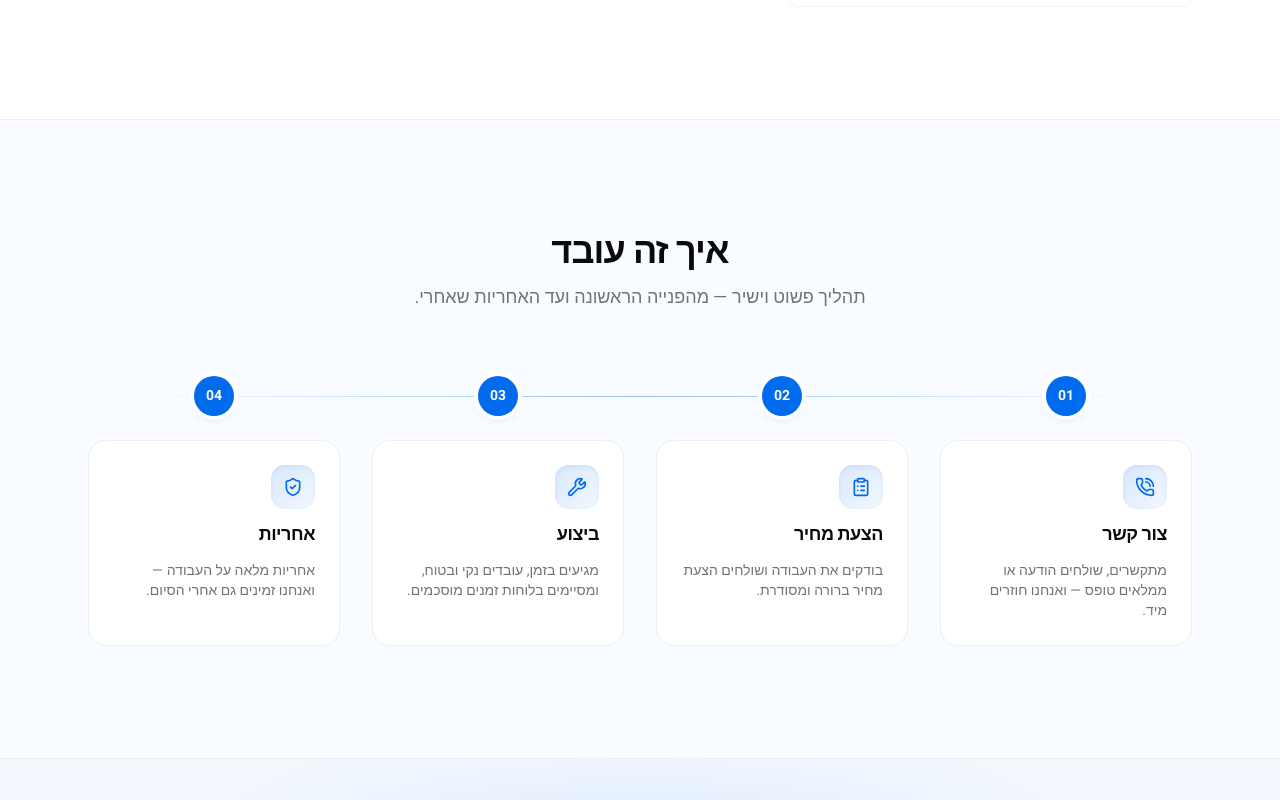
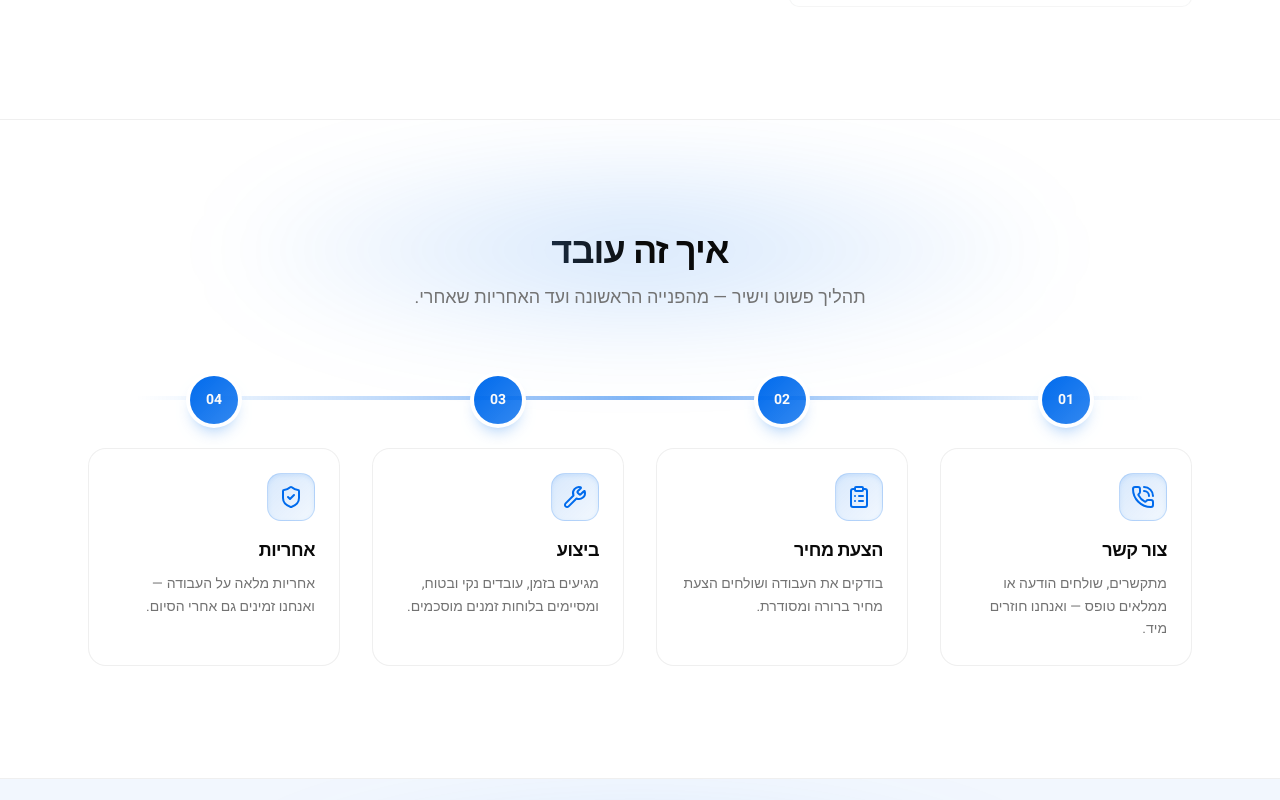
Before and after one commit to bben15600-sys/eli-energy, a Next.js app: page / in a window 1280 px wide. Shown: the part 2720-3520 px from the top of the page. Built offline with nearby package versions, Linux system fonts and the light colour scheme; no server answers.

Commit message:
feat(process): premium styling with gradient text, enhanced timeline, and improved card layout

```diff
--- a/components/site/process.tsx
+++ b/components/site/process.tsx
@@ -28,11 +28,16 @@ export function Process() {
   return (
     <section
       id="process"
-      className="border-b border-border/60 bg-accent/20 py-20 md:py-28"
+      className="relative overflow-hidden border-b border-border/60 py-20 md:py-28"
     >
+      <div
+        aria-hidden
+        className="pointer-events-none absolute left-1/2 top-0 -z-10 h-[260px] w-[80%] -translate-x-1/2 rounded-[50%] bg-[radial-gradient(ellipse_at_center,color-mix(in_oklch,var(--primary)_18%,transparent)_0%,transparent_60%)] blur-2xl"
+      />
+
       <div className="mx-auto max-w-6xl px-4 md:px-6">
         <div className="mx-auto max-w-2xl text-center">
-          <h2 className="text-3xl font-bold tracking-tight md:text-4xl">
+          <h2 className="bg-gradient-to-l from-foreground via-foreground to-primary/80 bg-clip-text text-3xl font-bold tracking-tight text-transparent md:text-4xl">
             איך זה עובד
           </h2>
           <p className="mt-3 text-muted-foreground md:text-lg">
@@ -43,7 +48,7 @@ export function Process() {
         <div className="relative mt-16 hidden lg:block">
           <div
             aria-hidden
-            className="absolute inset-x-12 top-5 h-px bg-gradient-to-l from-transparent via-primary/40 to-transparent"
+            className="absolute inset-x-12 top-5 h-1 bg-gradient-to-l from-transparent via-primary/50 to-transparent"
           />
           <div className="grid grid-cols-4 gap-8">
             {steps.map((_, i) => (
@@ -52,7 +57,7 @@ export function Process() {
                 className="flex justify-center"
                 style={{ pointerEvents: "none" }}
               >
-                <span className="relative flex size-10 items-center justify-center rounded-full bg-primary text-sm font-bold text-primary-foreground ring-4 ring-background shadow-md shadow-primary/20">
+                <span className="relative flex size-12 items-center justify-center rounded-full bg-gradient-to-br from-primary to-primary/80 text-sm font-bold text-primary-foreground ring-4 ring-background shadow-lg shadow-primary/30">
                   {String(i + 1).padStart(2, "0")}
                 </span>
               </div>
@@ -62,23 +67,25 @@ export function Process() {
 
         <ol className="mt-8 grid grid-cols-1 gap-6 md:grid-cols-2 lg:mt-6 lg:grid-cols-4 lg:gap-8">
           {steps.map((step, index) => (
-            <li key={step.title}>
+            <li key={step.title} style={{ animationDelay: `${index * 80}ms` }}>
               <SpotlightCard className="h-full">
-                <div className="flex h-full flex-col gap-3 p-6">
-                  <div className="flex items-center justify-between">
-                    <span className="inline-flex size-11 items-center justify-center rounded-xl bg-gradient-to-br from-primary/15 to-primary/5 text-primary shadow-inner shadow-primary/10">
-                      <step.icon className="size-5" />
+                <div className="flex h-full flex-col gap-4 p-6">
+                  <div className="flex items-start justify-between gap-3">
+                    <span className="inline-flex size-12 shrink-0 items-center justify-center rounded-xl border border-primary/20 bg-gradient-to-br from-primary/15 to-primary/5 text-primary shadow-inner shadow-primary/10 transition-all duration-300 group-hover/spotlight:border-primary/40 group-hover/spotlight:from-primary/25 group-hover/spotlight:to-primary/10">
+                      <step.icon className="size-6" />
                     </span>
-                    <span className="font-mono text-3xl font-bold text-primary/15 lg:hidden">
+                    <span className="text-right font-mono text-4xl font-bold text-primary/20 lg:hidden">
                       {String(index + 1).padStart(2, "0")}
                     </span>
                   </div>
-                  <h3 className="text-lg font-semibold tracking-tight">
-                    {step.title}
-                  </h3>
-                  <p className="text-sm text-muted-foreground">
-                    {step.description}
-                  </p>
+                  <div>
+                    <h3 className="text-lg font-semibold tracking-tight">
+                      {step.title}
+                    </h3>
+                    <p className="mt-2 text-sm leading-relaxed text-muted-foreground">
+                      {step.description}
+                    </p>
+                  </div>
                 </div>
               </SpotlightCard>
             </li>
```
